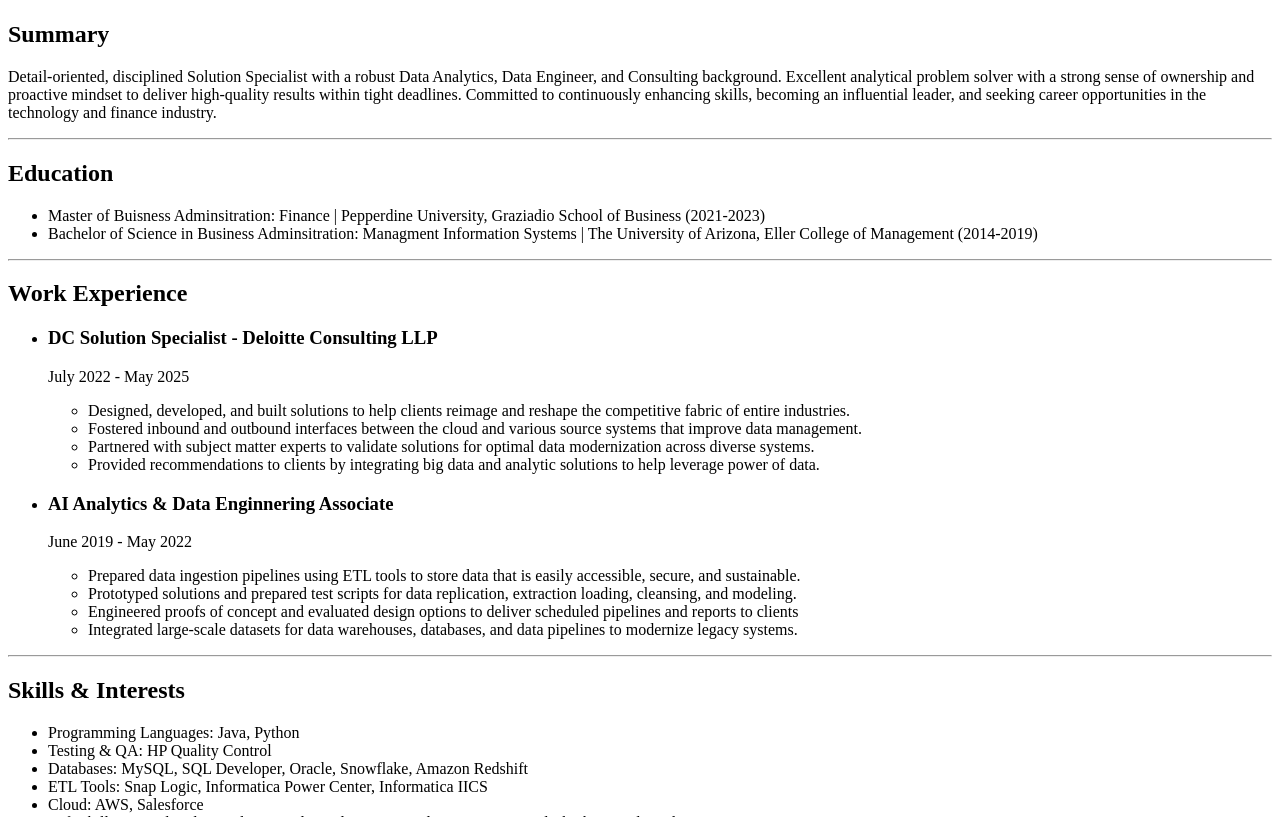
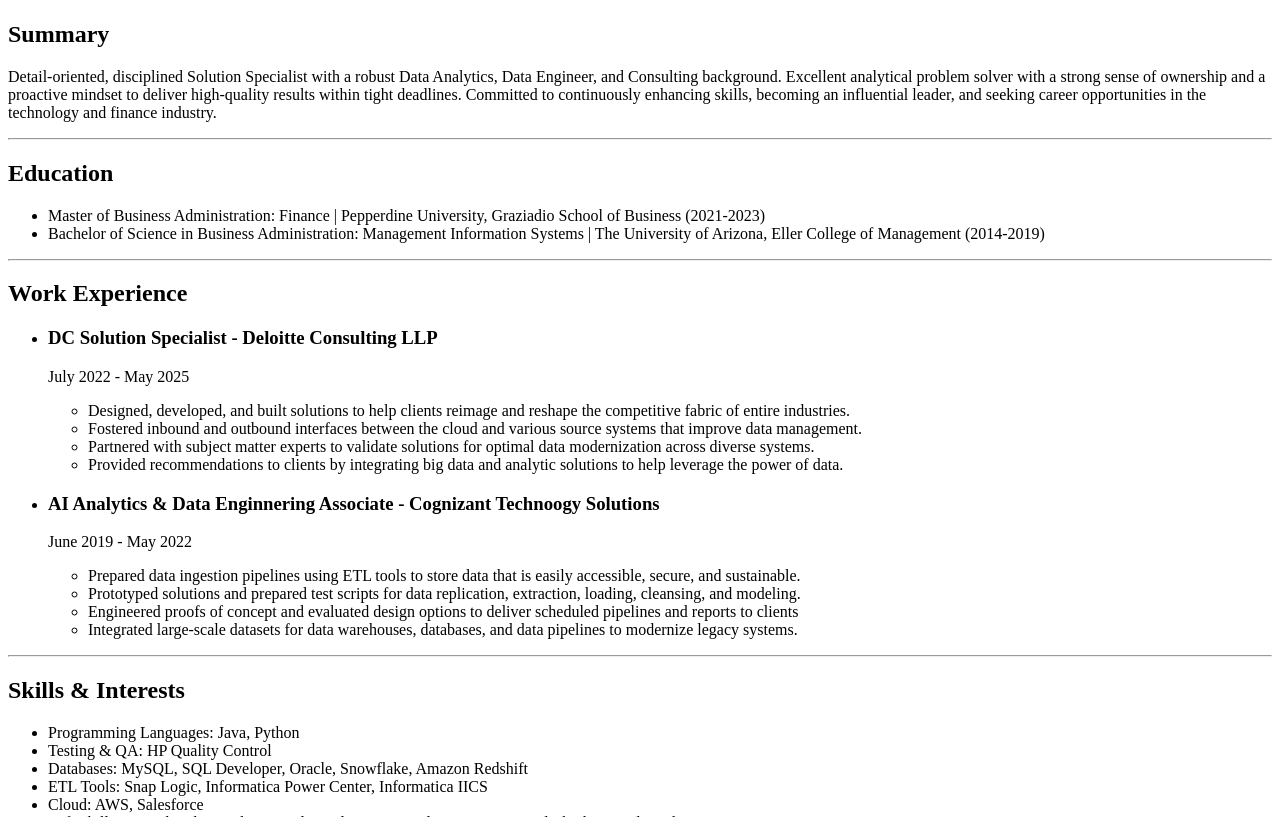
Before and after one commit to dcarbin96/html-resume, a plain HTML site: page index.html in a window 1280 px wide. Shown: the part 283-1100 px from the top of the page. Drawn offline with Linux system fonts and the light colour scheme.

Commit message:
Update index.html

```diff
--- a/index.html
+++ b/index.html
@@ -12,7 +12,7 @@
     <p>
       Detail-oriented, disciplined Solution Specialist with a robust Data
       Analytics, Data Engineer, and Consulting background. Excellent analytical
-      problem solver with a strong sense of ownership and proactive mindset to
+      problem solver with a strong sense of ownership and a proactive mindset to
       deliver high-quality results within tight deadlines. Committed to
       continuously enhancing skills, becoming an influential leader, and seeking
       career opportunities in the technology and finance industry.
@@ -21,11 +21,11 @@
     <h2>Education</h2>
     <ul>
       <li>
-        Master of Buisness Adminsitration: Finance | Pepperdine University,
+        Master of Business Administration: Finance | Pepperdine University,
         Graziadio School of Business (2021-2023)
       </li>
       <li>
-        Bachelor of Science in Business Adminsitration: Managment Information
+        Bachelor of Science in Business Administration: Management Information
         Systems | The University of Arizona, Eller College of Management
         (2014-2019)
       </li>
@@ -50,12 +50,12 @@
         </li>
         <li>
           Provided recommendations to clients by integrating big data and
-          analytic solutions to help leverage power of data.
+          analytic solutions to help leverage the power of data.
         </li>
       </ul>
       <h3></h3>
 
-      <li><h3>AI Analytics & Data Enginnering Associate</h3></li>
+      <li><h3>AI Analytics & Data Enginnering Associate - Cognizant Technoogy Solutions</h3></li>
       <p>June 2019 - May 2022</p>
       <ul>
         <li>
@@ -64,7 +64,7 @@
         </li>
         <li>
           Prototyped solutions and prepared test scripts for data replication,
-          extraction loading, cleansing, and modeling.
+          extraction, loading, cleansing, and modeling.
         </li>
         <li>
           Engineered proofs of concept and evaluated design options to deliver
```
